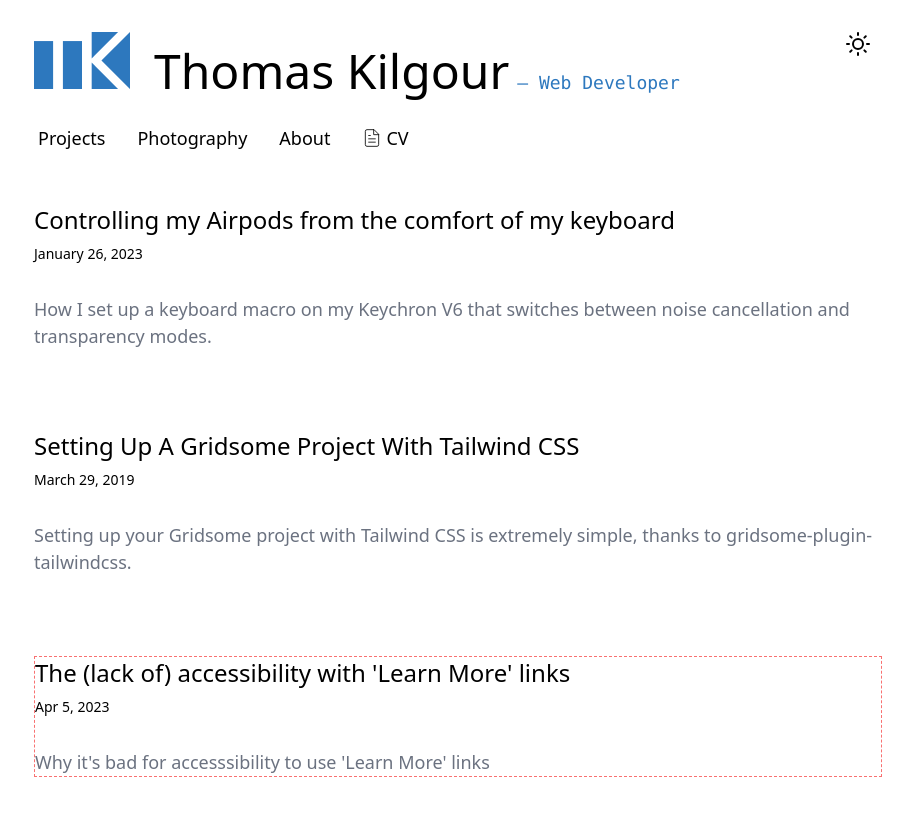
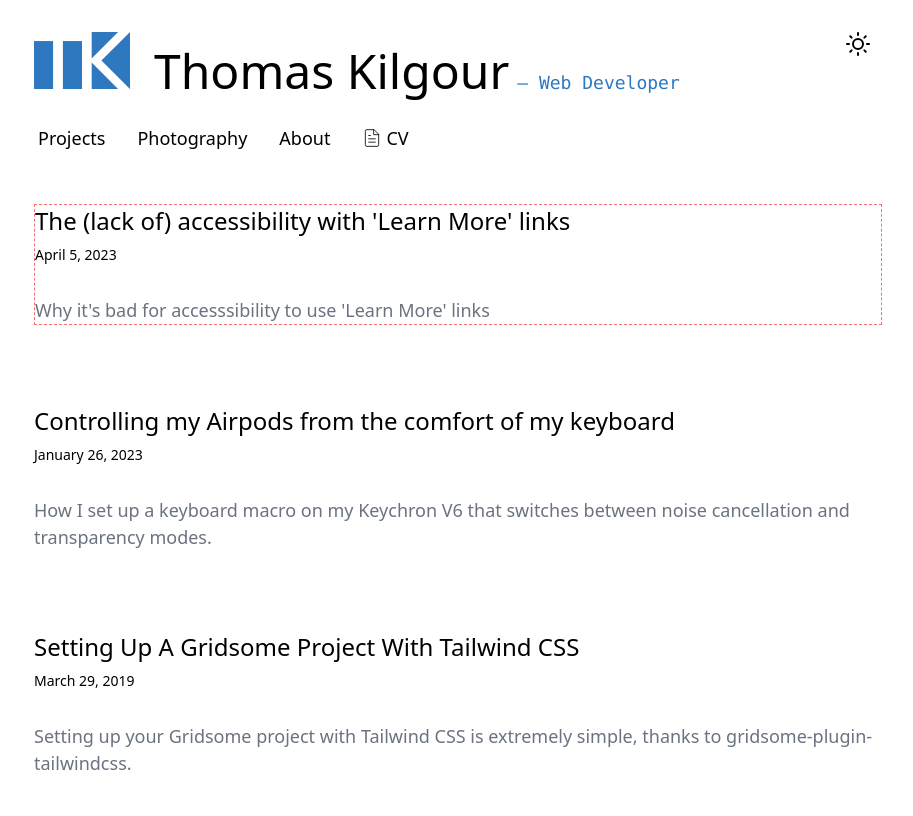
Before and after one commit to tkilgour/next-personal-site, a Next.js app: page / in a window 1280 px wide. Shown: the top 816 px of the page, without its empty margins (182-1095 px from the left). Built offline with nearby package versions, Linux system fonts and the light colour scheme.

Commit message:
clean up dates and sorting

```diff
--- /dev/null
+++ b/helpers/formatters.js
@@ -0,0 +1,3 @@
+export default function formatDate(dateString) {
+  return new Intl.DateTimeFormat('en-CA', {year: 'numeric', month: 'long', day: 'numeric'}).format(new Date(dateString));
+}
--- a/pages/[slug].js
+++ b/pages/[slug].js
@@ -2,13 +2,14 @@ import getPosts from "../helpers/getPosts";
 import { serialize } from "next-mdx-remote/serialize";
 import { MDXRemote } from "next-mdx-remote";
 import getPost from "../helpers/getPost";
+import formatDate from "../helpers/formatters";
 
 function Post({ data, content }) {
   console.log({ content })
   return (
     <article>
       <h1 className="mb-4 text-3xl sm:text-4xl leading-tight">{data.title}</h1>
-      <div className="mb-8 text-base">{data.date}</div>
+      <div className="mb-8 text-base">{formatDate(data.date)}</div>
       <div className="prose dark:prose-invert mt-12 text-lg">
         <MDXRemote {...content} />
       </div>
--- a/pages/index.js
+++ b/pages/index.js
@@ -2,6 +2,7 @@ import Head from "next/head";
 import Link from "next/link";
 // import generateRSSFeed from "../helpers/generateRSSFeed";
 import getPosts from "../helpers/getPosts";
+import formatDate from "../helpers/formatters";
 
 export default function Home({ posts }) {
   return (
@@ -28,7 +29,7 @@ export default function Home({ posts }) {
                 {post.data.title}
               </Link>
             </h2>
-            <div className="text-sm mb-8">{post.data.date}</div>
+            <div className="text-sm mb-8">{formatDate(post.data.date)}</div>
             <p className="text-gray-500 dark:text-gray-400">
               {post.data.description}
             </p>
@@ -41,7 +42,9 @@ export default function Home({ posts }) {
 
 export const getStaticProps = () => {
   // generateRSSFeed();
-  const posts = getPosts();
+  const posts = getPosts().sort(
+    (a, b) => Number(new Date(b.data.date)) - Number(new Date(a.data.date))
+  );
 
   return {
     props: {
--- a/posts/controlling-my-airpods-from-the-comfort-of-my-keyboard.mdx
+++ b/posts/controlling-my-airpods-from-the-comfort-of-my-keyboard.mdx
@@ -1,6 +1,6 @@
 ---
 title: "Controlling my Airpods from the comfort of my keyboard"
-date: "January 26, 2023"
+date: "2023-01-26"
 description: "How I set up a keyboard macro on my Keychron V6 that switches between noise cancellation and transparency modes."
 published: true
 ---
--- a/posts/setting-up-a-gridsome-project-with-tailwind-css.mdx
+++ b/posts/setting-up-a-gridsome-project-with-tailwind-css.mdx
@@ -1,6 +1,6 @@
 ---
 title: "Setting Up A Gridsome Project With Tailwind CSS"
-date: "March 29, 2019"
+date: "2019-03-29"
 description: "Setting up your Gridsome project with Tailwind CSS is extremely simple, thanks to gridsome-plugin-tailwindcss."
 published: true
 ---
```
